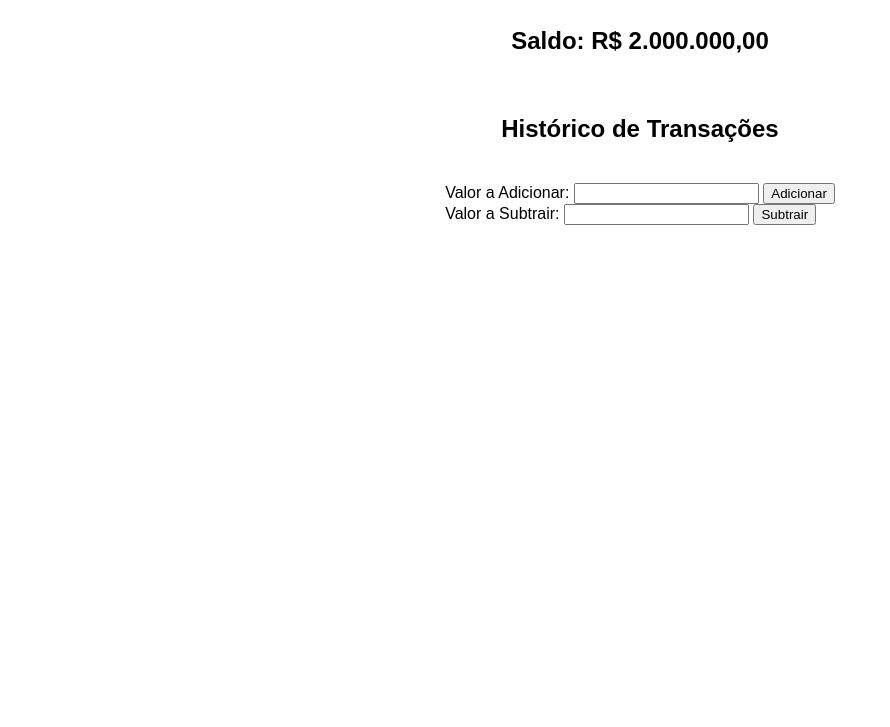
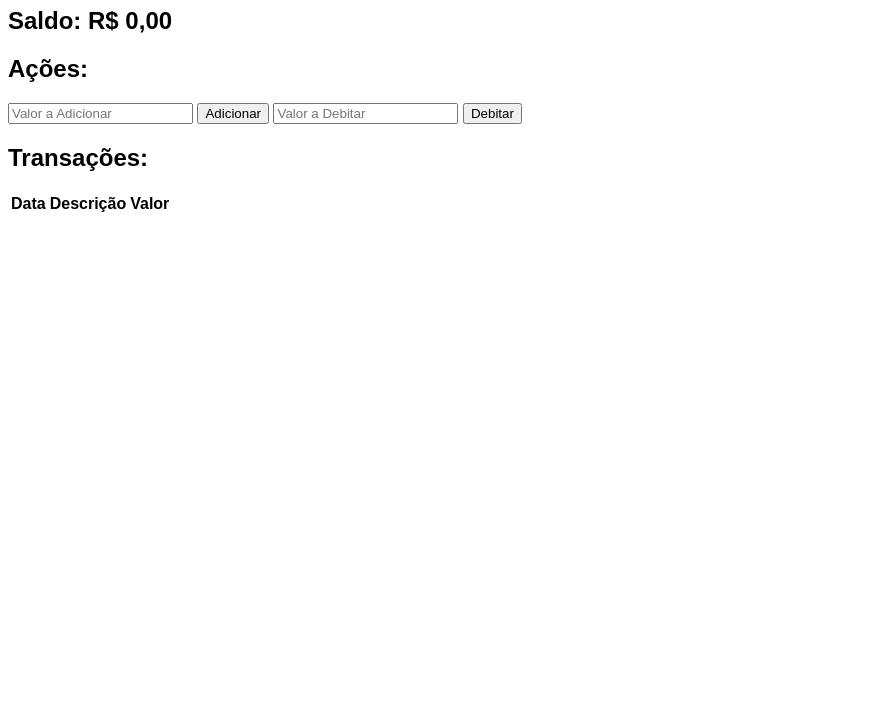
Before and after one commit to KlockRC/erica-jogo, a plain HTML site: page index.html in a window 1280 px wide. Shown: the part 73-800 px from the top of the page, without its empty margins (0-890 px from the left). Drawn offline with Linux system fonts and the light colour scheme.

Commit message:
Update index.html

```diff
--- a/index.html
+++ b/index.html
@@ -3,36 +3,41 @@
 <head>
     <meta charset="UTF-8">
     <meta name="viewport" content="width=device-width, initial-scale=1.0">
-    <title>Carteira Digital Simples</title>
+    <title>Carteira Digital Básica</title>
     <link rel="stylesheet" href="style.css">
 </head>
 <body>
-    <h1>Carteira Digital</h1>
+    <h1>Minha Carteira Digital</h1>
 
-    <div class="container">
-        <div class="saldo">
-            <h2>Saldo: R$ <span id="saldo-atual">2.000.000,00</span></h2>
-        </div>
+    <div class="saldo-container">
+        <h2>Saldo: R$ <span id="saldo">0,00</span></h2>
+    </div>
+    <div class="acoes-container">
+        <h2>Ações:</h2>
+        <div class="acoes">
+            <input type="number" id="valor-adicionar" placeholder="Valor a Adicionar">
+            <button onclick="adicionarValor()">Adicionar</button>
 
-        <div class="transacoes">
-            <h2>Histórico de Transações</h2>
-            <ul id="historico-lista"></ul>
-        </div>
-
-        <div class="acoes">
-            <form id="adicionar-saldo">
-                <label for="valor-adicionar">Valor a Adicionar:</label>
-                <input type="number" id="valor-adicionar" min="0.01" step="0.01" required>
-                <button type="submit">Adicionar</button>
-            </form>
-
-            <form id="subtrair-saldo">
-                <label for="valor-subtrair">Valor a Subtrair:</label>
-                <input type="number" id="valor-subtrair" min="0.01" step="0.01" required>
-                <button type="submit">Subtrair</button>
-            </form>
+            <input type="number" id="valor-debitar" placeholder="Valor a Debitar">
+            <button onclick="debitarValor()">Debitar</button>
         </div>
     </div>
+
+    <div class="transacoes-container,ds">
+        <h2>Transações:</h2>
+        <table id="transacoes-tabela">
+            <thead>
+                <tr>
+                    <th>Data</th>
+                    <th>Descrição</th>
+                    <th>Valor</th>
+                </tr>
+            </thead>
+            <tbody>
+                </tbody>
+        </table>
+    </div>
+
 
     <script src="script.js"></script>
 </body>
```
